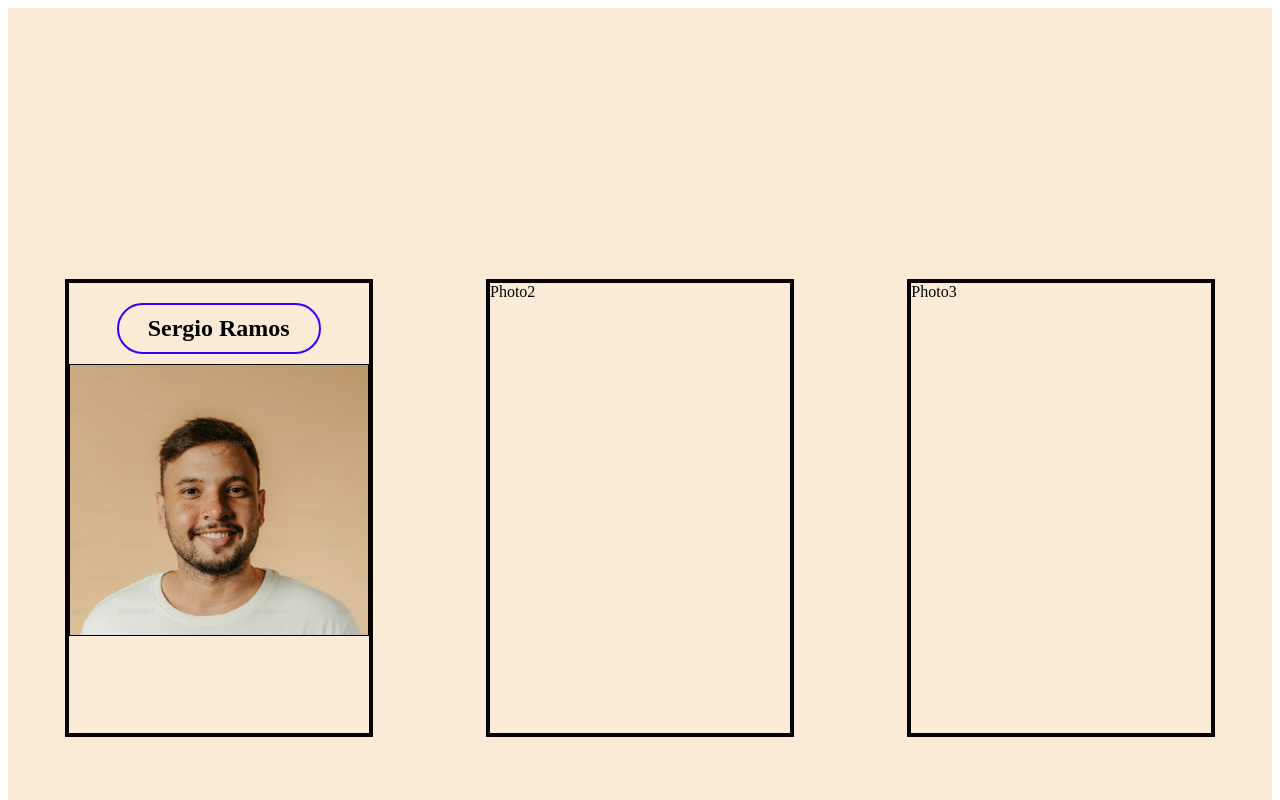
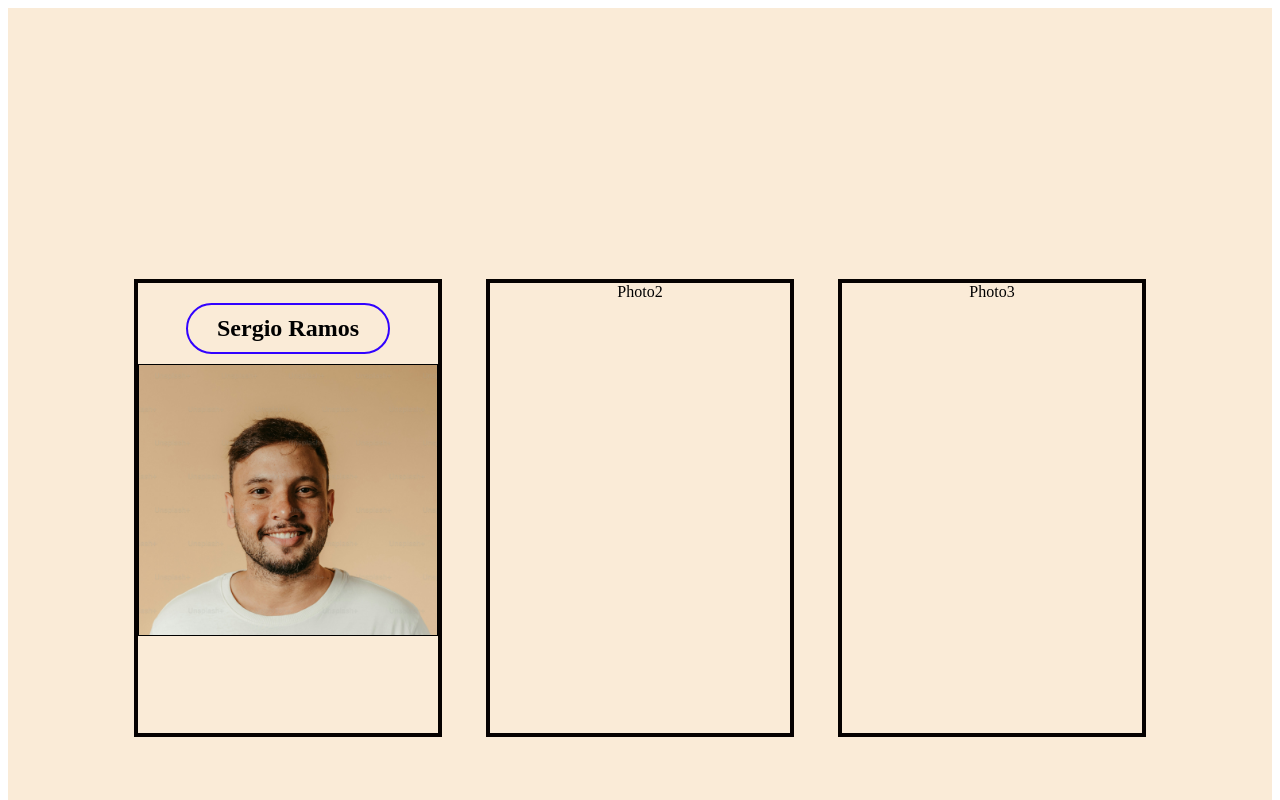
Before and after one commit to samarmalla/3profilecards, a plain HTML site: page index.html in a window 1280 px wide. Shown: the top 800 px of the page. Drawn offline with Linux system fonts and the light colour scheme.

Commit message:
used inline-block

```diff
--- a/index.html
+++ b/index.html
@@ -7,26 +7,25 @@
     <style>
         #profile{
             width: 100%;
-            height: 1000px;
-            background-color:antiquewhite;
-
-            display: flex;
-            justify-content:space-around;
-
-            align-items: center;
+        height: 1000px;
+        background-color: antiquewhite;
+        text-align: center;
+        align-content: center;
 
         }
         .div{
+            display: inline-block; /* Allow cards to sit side by side */
+            vertical-align: middle; /* Align cards vertically */
             color: black;
-            width:300px;
+            width: 300px;
             height: 450px;
             border: 4px solid rgb(5, 1, 0);
+            margin: 0 20px;
+
         }
         #p1{
             background-image: url(/3profilecards/photo1.jpg);
             background-size: 100%;
-
-
 
             width: 298px;
             height: 60%;
```
